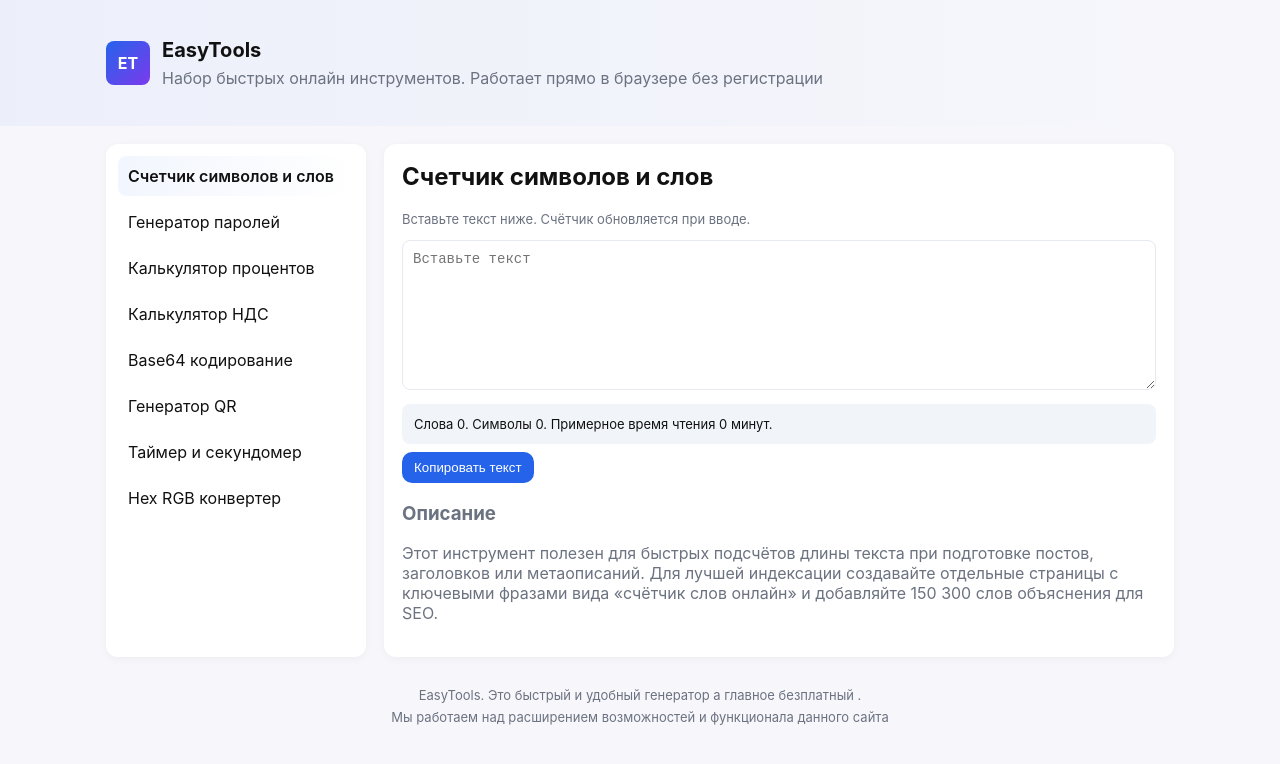
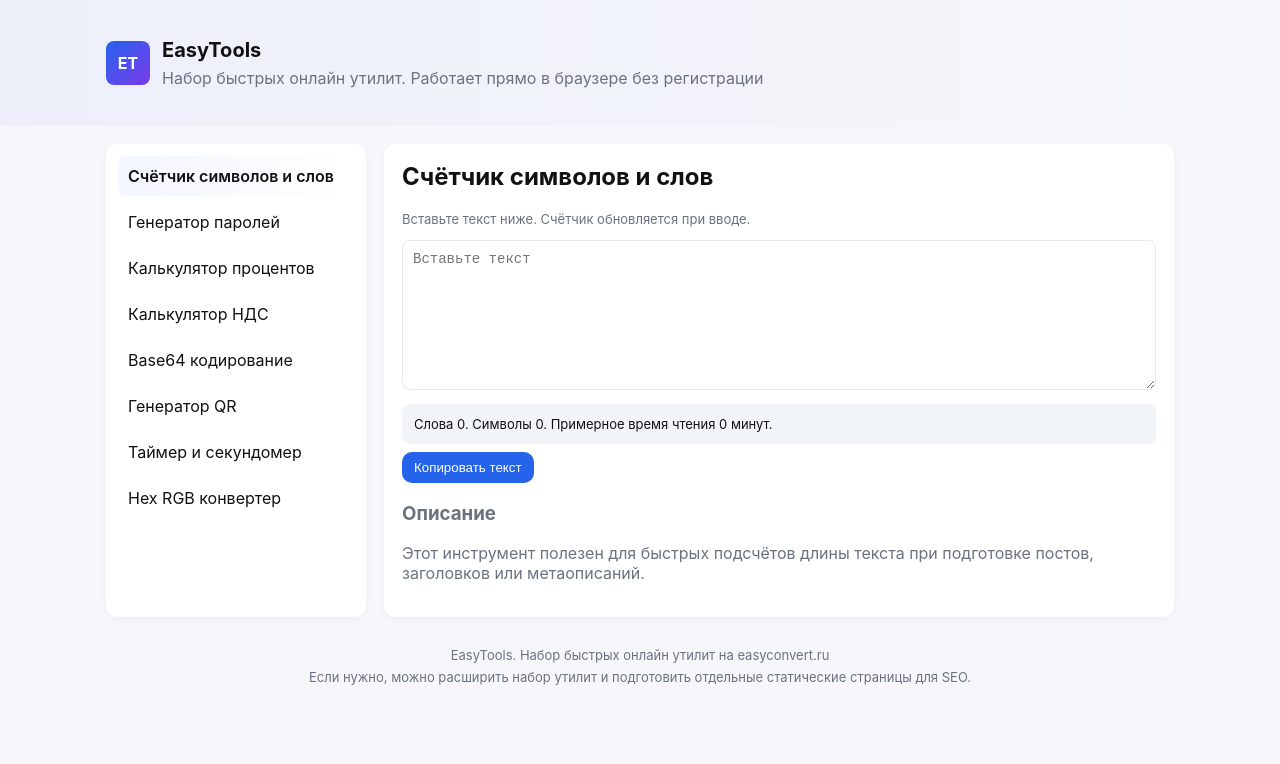
Before and after one commit to matvey18/easyconvert, a plain HTML site: page index.html in a window 1280 px wide. Drawn offline with Linux system fonts and the light colour scheme.

Commit message:
Update index.html

```diff
--- a/index.html
+++ b/index.html
@@ -3,8 +3,10 @@
 <head>
   <meta charset="utf-8">
   <meta name="viewport" content="width=device-width,initial-scale=1">
+
+  <!-- Primary meta tags for EasyTools on easyconvert.ru -->
   <title>EasyTools — быстрые онлайн утилиты: генератор паролей, QR, счётчик слов</title>
-  <meta name="description" content="EasyTools — набор простых и быстрых онлайн инструментов. Генератор паролей, счётчик слов, конвертеры и QR генератор. Работает прямо в браузере без регистрации.">
+  <meta name="description" content="EasyTools — набор простых и быстрых онлайн инструментов. Генератор паролей, счётчик слов, калькуляторы и QR. Работает в браузере без регистрации.">
   <link rel="canonical" href="https://easyconvert.ru/">
   <meta property="og:title" content="EasyTools — быстрые онлайн утилиты">
   <meta property="og:description" content="Набор онлайн инструментов: генератор паролей, QR, счётчик слов и другие. Быстро, удобно, бесплатно.">
@@ -12,6 +14,9 @@
   <meta property="og:type" content="website">
   <meta name="twitter:card" content="summary">
 
+  <meta name="robots" content="index,follow">
+
+  <meta name="theme-color" content="#1f2937">
 
   <style>
     :root{--bg:#f7f7fb;--card:#ffffff;--accent:#2563eb;--muted:#6b7280}
@@ -43,13 +48,34 @@
   </style>
 </head>
 <body>
+
+  <!-- Yandex Metrica Insert your ID in the placeholder BELOW -->
+  <!-- Replace YOUR_METRIKA_ID with real numeric ID from metrika.yandex.ru -->
+  <script type="text/javascript">
+    (function(m,e,t,r,i,k,a){ m[i]=m[i]||function(){ (m[i].a=m[i].a||[]).push(arguments)}; m[i].l=1*new Date();
+    k=e.createElement(t), a=e.getElementsByTagName(t)[0], k.async=1, k.src=r, a.parentNode.insertBefore(k,a)})
+    (window, document, "script", "https://mc.yandex.ru/metrika/tag.js", "ym");
+
+    ym(YOUR_METRIKA_ID, "init", { clickmap:true, trackLinks:true, accurateTrackBounce:true, webvisor:true });
+  </script>
+  <noscript><div><img src="https://mc.yandex.ru/watch/YOUR_METRIKA_ID" style="position:absolute; left:-9999px;" alt="" /></div></noscript>
+
+  <!-- Google Analytics 4 Insert measurement id in G_MEASUREMENT_ID -->
+  <script async src="https://www.googletagmanager.com/gtag/js?id=G_MEASUREMENT_ID"></script>
+  <script>
+    window.dataLayer = window.dataLayer || [];
+    function gtag(){dataLayer.push(arguments);}
+    gtag('js', new Date());
+    gtag('config', 'G_MEASUREMENT_ID');
+  </script>
+
   <header>
     <div class="wrap">
       <div class="brand">
         <div class="logo">ET</div>
         <div>
           <h1>EasyTools</h1>
-          <p class="lead">Набор быстрых онлайн инструментов. Работает прямо в браузере без регистрации</p>
+          <p class="lead">Набор быстрых онлайн утилит. Работает прямо в браузере без регистрации</p>
         </div>
       </div>
     </div>
@@ -58,7 +84,7 @@
   <div class="wrap">
     <div class="grid">
       <nav class="card" id="menu">
-        <a href="#char" data-tool="char">Счетчик символов и слов</a>
+        <a href="#char" data-tool="char">Счётчик символов и слов</a>
         <a href="#password" data-tool="password">Генератор паролей</a>
         <a href="#percent" data-tool="percent">Калькулятор процентов</a>
         <a href="#vat" data-tool="vat">Калькулятор НДС</a>
@@ -71,7 +97,7 @@
       <main class="card" id="content">
 
         <section id="char" class="tool">
-          <h2>Счетчик символов и слов</h2>
+          <h2>Счётчик символов и слов</h2>
           <p class="muted">Вставьте текст ниже. Счётчик обновляется при вводе.</p>
           <textarea id="charText" rows="8" placeholder="Вставьте текст"></textarea>
           <div class="card-inline small" id="charStats">Слова 0. Символы 0. Примерное время чтения 0 минут.</div>
@@ -80,7 +106,7 @@
           </div>
           <article style="margin-top:12px;color:var(--muted)">
             <h3>Описание</h3>
-            <p>Этот инструмент полезен для быстрых подсчётов длины текста при подготовке постов, заголовков или метаописаний. Для лучшей индексации создавайте отдельные страницы с ключевыми фразами вида «счётчик слов онлайн» и добавляйте 150 300 слов объяснения для SEO.</p>
+            <p>Этот инструмент полезен для быстрых подсчётов длины текста при подготовке постов, заголовков или метаописаний.</p>
           </article>
         </section>
 
@@ -100,7 +126,7 @@
             <input id="pwOut" readonly>
             <button class="btn" id="genPw">Сгенерировать</button>
           </div>
-          <div style="margin-top:10px;color:var(--muted)">Используйте длинные уникальные пароли для безопасности. Генератор работает локально и никому ничего не отправляет.</div>
+          <div style="margin-top:10px;color:var(--muted)">Используйте длинные уникальные пароли для безопасности.</div>
         </section>
 
         <section id="percent" class="tool">
@@ -113,10 +139,6 @@
             <button class="btn" id="calcPercent">Посчитать</button>
             <div id="percentResult" style="margin-top:8px" class="muted"></div>
           </div>
-          <article style="margin-top:12px;color:var(--muted)">
-            <h3>Описание</h3>
-            <p>Быстрый калькулятор процентов для скидок, прироста и налогов. Страницы с такими инструментами хорошо конвертируются в трафик через поисковые запросы вида «сколько будет 15 процентов от 2500».</p>
-          </article>
         </section>
 
         <section id="vat" class="tool">
@@ -139,7 +161,6 @@
             <button class="btn" id="decodeB64">Декодировать</button>
             <button class="btn" id="copyB64">Копировать</button>
           </div>
-          <div style="margin-top:8px;color:var(--muted)">Полезно для быстрой проверки Base64 и работы с небольшими строками. Для больших файлов используйте специализированные инструменты.</div>
         </section>
 
         <section id="qr" class="tool">
@@ -153,7 +174,6 @@
           <div style="margin-top:12px">
             <img id="qrPreview" alt="qr preview" style="border:1px solid #e6e9ef;border-radius:8px">
           </div>
-          <div style="margin-top:10px;color:var(--muted)">QR создаётся через Chart API. Если нужен оффлайн генератор, замените на qrcodejs или аналог.</div>
         </section>
 
         <section id="timer" class="tool">
@@ -165,7 +185,6 @@
             <button class="btn" id="resetTimer">Сброс</button>
           </div>
           <div style="margin-top:12px;font-size:22px" id="timerDisplay">00:00</div>
-          <div style="margin-top:12px;color:var(--muted)">Простой таймер и секундомер для задач и напоминаний.</div>
         </section>
 
         <section id="color" class="tool">
@@ -184,8 +203,8 @@
     </div>
 
     <footer>
-      <div>EasyTools. Это быстрый и удобный генератор а главное безплатный .</div>
-      <div style="margin-top:6px">Мы работаем над расширением возможностей и функционала данного сайта</div>
+      <div>EasyTools. Набор быстрых онлайн утилит на easyconvert.ru</div>
+      <div style="margin-top:6px">Если нужно, можно расширить набор утилит и подготовить отдельные статические страницы для SEO.</div>
     </footer>
 
   </div>
@@ -329,6 +348,5 @@
     updateChar()
 
   </script>
-
 </body>
 </html>
```
